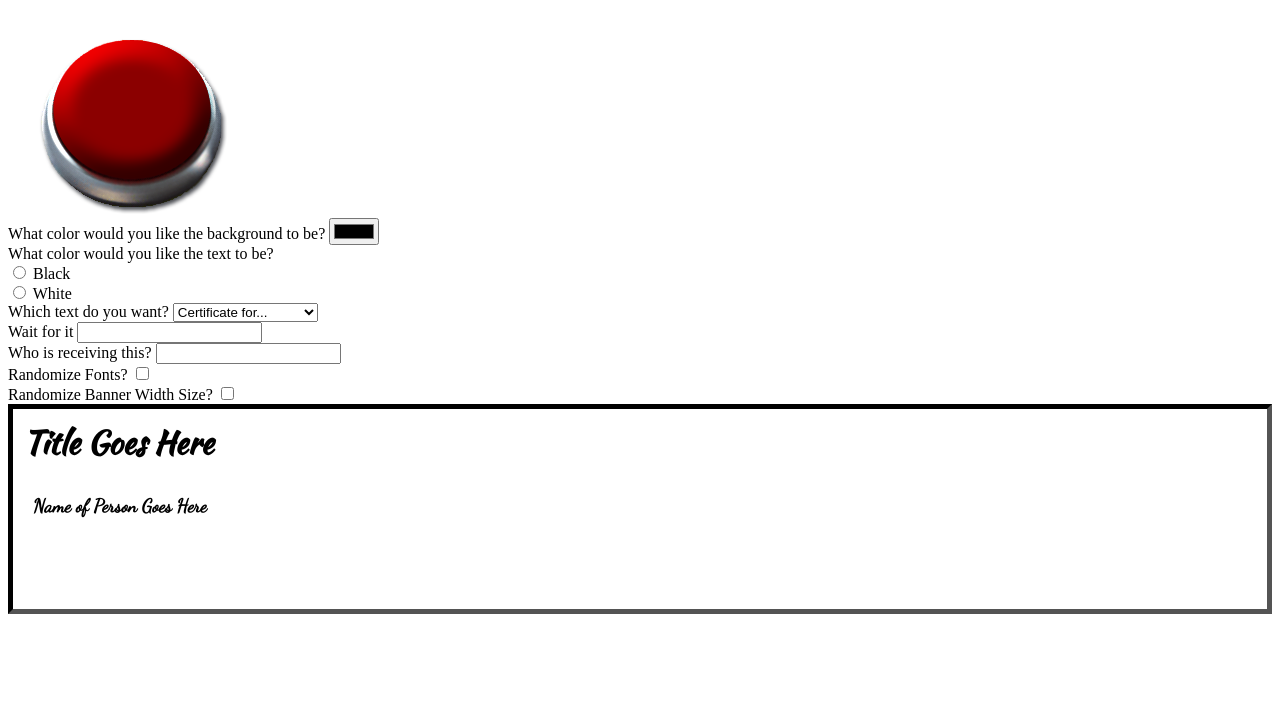
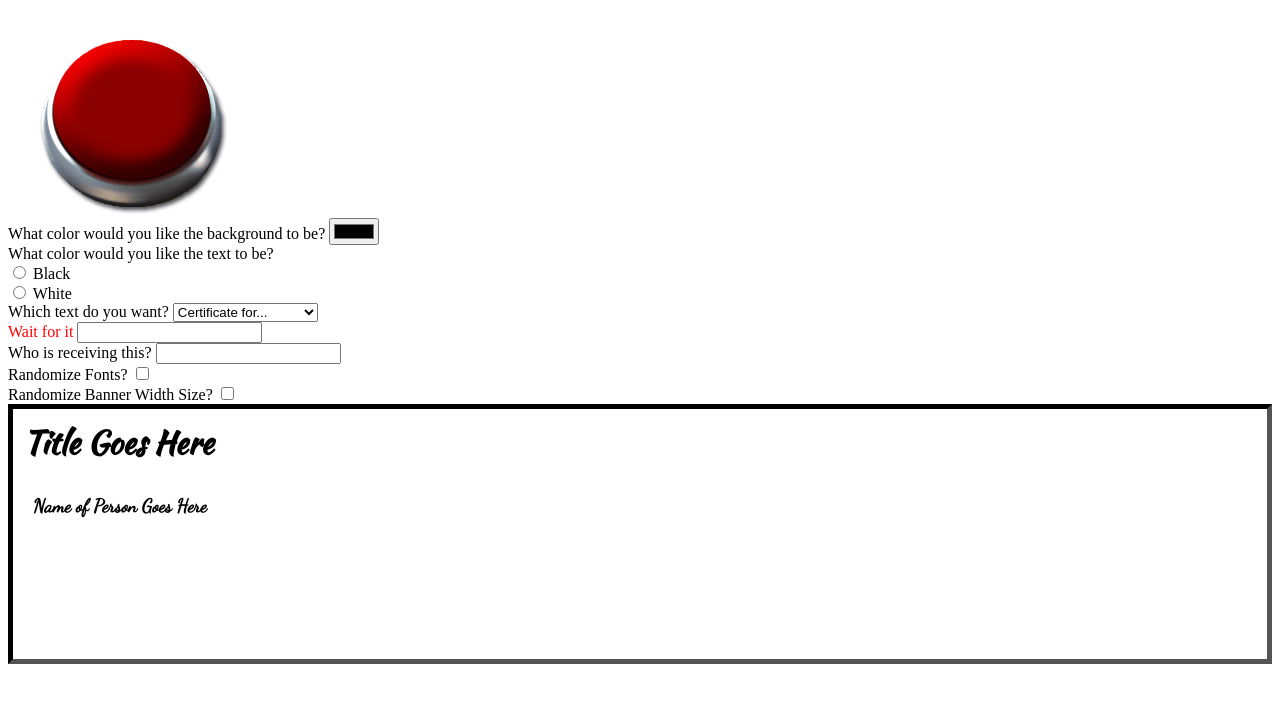
Before and after one commit to andrel6392/banner-generator, a plain HTML site: page index.html in a window 1280 px wide. Drawn offline with nearby package versions, Linux system fonts and the light colour scheme; a web font is replaced by a local one.

Commit message:
fix bug in index.html

```diff
--- a/index.html
+++ b/index.html
@@ -3,7 +3,7 @@
 
 <head>
   <meta charset="UTF-8">
-  <title>JQuery Template</title>
+  <title>Banner Generator</title>
   <link href="https://fonts.googleapis.com/css?family=Aguafina+Script|Bad+Script|Clicker+Script|Dancing+Script|Euphoria+Script|Kaushan+Script|League+Script|Lily+Script+One|Marck+Script|Meie+Script|Nova+Script|Oleo+Script|Oleo+Script+Swash+Caps|Petit+Formal+Script|Pinyon+Script|Rouge+Script|Seaweed+Script"
     rel="stylesheet">
   <script src="https://code.jquery.com/jquery-3.1.1.js"></script>
@@ -13,7 +13,7 @@
       var widths = [225, 250, 300, 325, 350, 375, 425, 500, 575, 525, 600, 675, 725];
       $("select").blur(function() {
         var userDecision = $('#decision').val();
-        $("span").html(userDecision + "... ");
+        $("span").html(userDecision + "... ").css('color', 'black');
       });
       $("#button").click(function() {
         var fontColor = $('input[name=fontColor]:checked').val();
@@ -52,7 +52,7 @@
     }
 
     #banner {
-      height: 200px;
+      height: 250px;
       border: 5px inset black;
     }
 
@@ -65,6 +65,10 @@
     h3 {
       padding-left: 20px;
       font-family: 'Dancing Script', cursive;
+    }
+
+    span {
+      color: red;
     }
   </style>
 </head>
```
